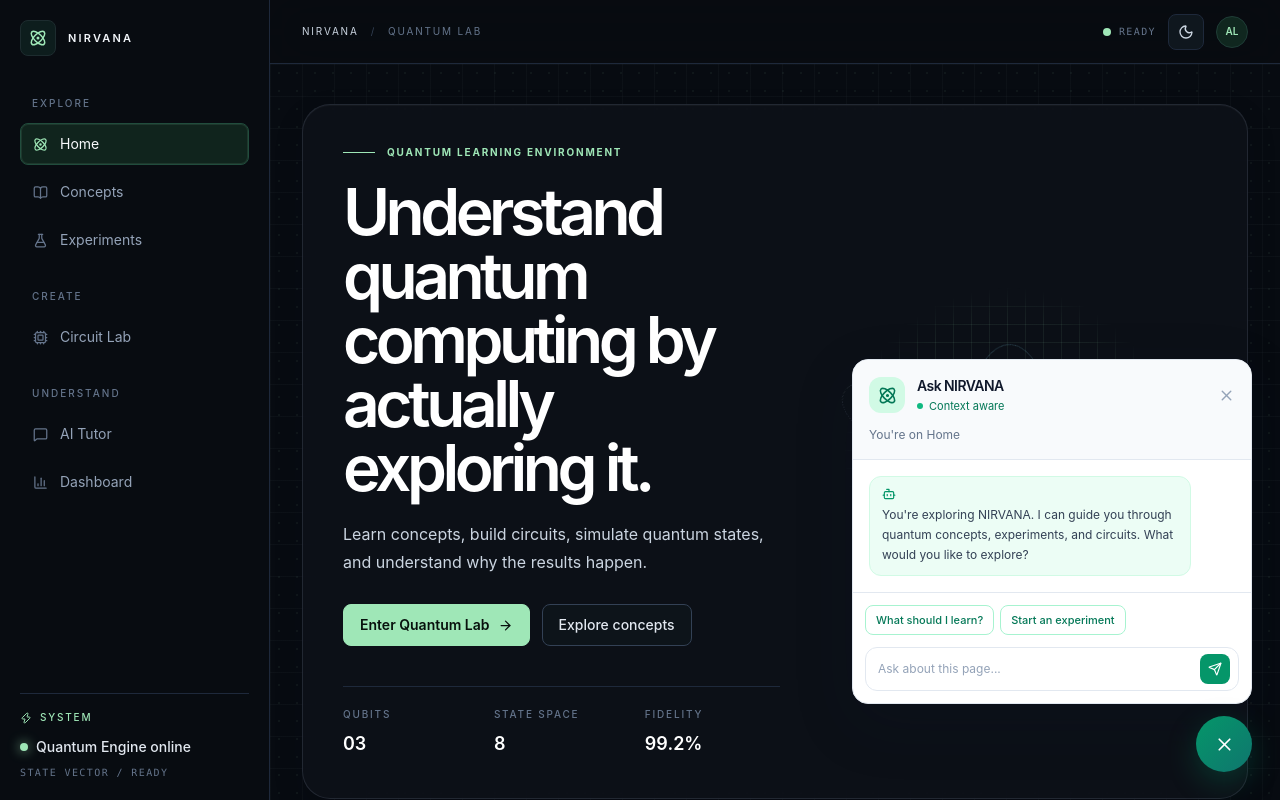
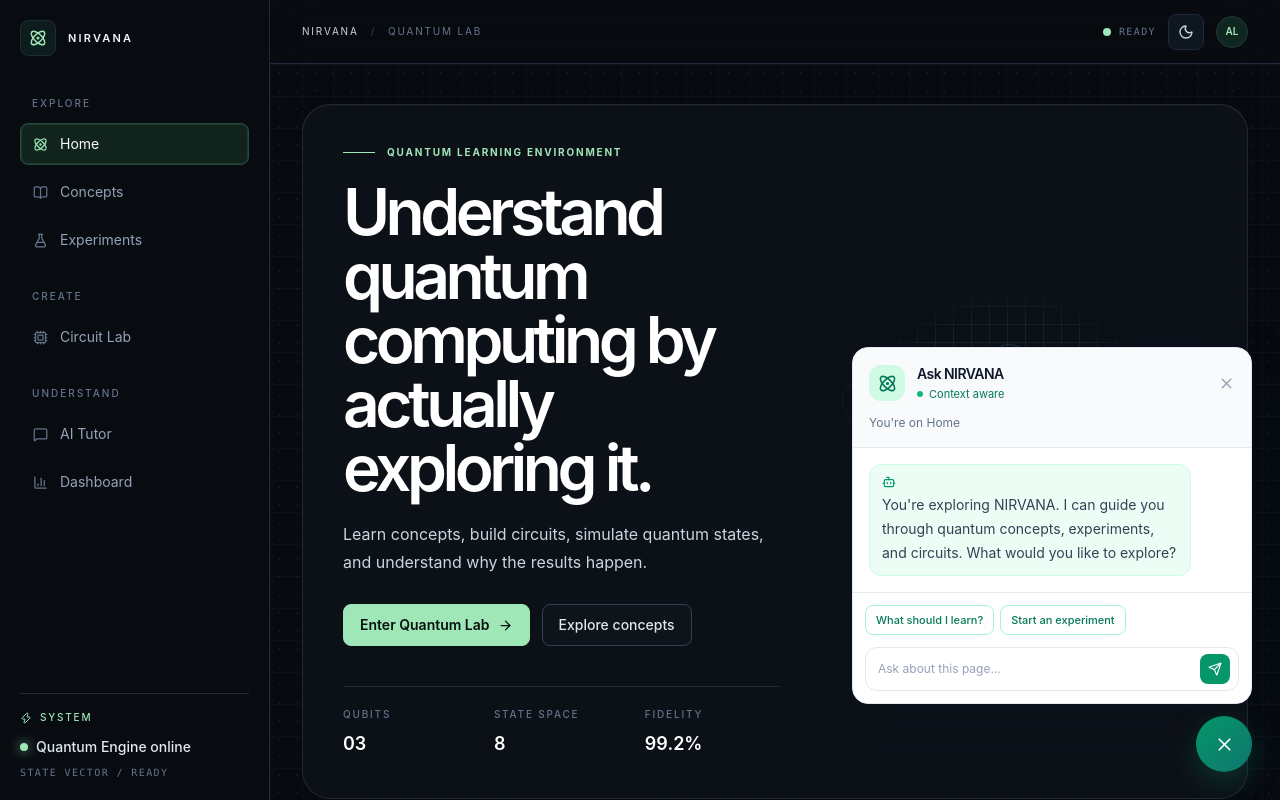
Before and after one commit to parthhemani08-dev/sih-website, a Next.js app: page / in a window 1280 px wide. Both pictures are taken after a click on the button 1224 px from the left and 744 px from the top of the page. Shown: the top 800 px of the page. Built offline with nearby package versions, Linux system fonts and the light colour scheme.

Commit message:
Integrate MarkdownMessage for assistant responses

```diff
--- a/components/ai-assistant/global-assistant.tsx
+++ b/components/ai-assistant/global-assistant.tsx
@@ -5,6 +5,7 @@ import { Atom, Bot, MessageSquare, Send, Sparkles, X } from "lucide-react";
 import { usePathname } from "next/navigation";
 import { getAssistantResponse } from "./assistant-service";
 import { useAssistantContext } from "./assistant-context";
+import MarkdownMessage from "../markdown-message";
 
 type Message = { role: "assistant" | "user"; text: string };
 
@@ -55,7 +56,7 @@ export default function GlobalAssistant() {
             <div className="flex items-center gap-3"><div className="flex h-9 w-9 items-center justify-center rounded-xl bg-emerald-100 text-emerald-700 dark:bg-emerald-900/50 dark:text-emerald-300"><Atom size={19} /></div><div><h2 className="text-sm font-semibold text-slate-900 dark:text-white">Ask NIRVANA</h2><p className="mt-0.5 flex items-center gap-1.5 text-[11px] text-emerald-700 dark:text-emerald-300"><span className="h-1.5 w-1.5 rounded-full bg-emerald-500" /> Context aware</p></div><button aria-label="Close assistant" onClick={() => setOpen(false)} className="ml-auto text-slate-400 hover:text-slate-700 dark:hover:text-white"><X size={17} /></button></div>
             <p className="mt-3 text-xs text-slate-500 dark:text-slate-400">{details.context}</p>
           </header>
-          <div className="max-h-72 space-y-3 overflow-y-auto p-4">{messages.map((message, index) => <div key={`${message.role}-${index}`} className={`flex gap-2 ${message.role === "user" ? "justify-end" : ""}`}><div className={`max-w-[88%] rounded-xl px-3 py-2.5 text-xs leading-5 ${message.role === "user" ? "bg-slate-100 text-slate-700 dark:bg-slate-800 dark:text-slate-200" : "border border-emerald-100 bg-emerald-50 text-slate-700 dark:border-emerald-900/60 dark:bg-emerald-950/40 dark:text-slate-200"}`}>{message.role === "assistant" && <Bot className="mb-1 text-emerald-600 dark:text-emerald-300" size={14} />}{message.text}</div></div>)}{loading && <div className="flex gap-2"><div className="max-w-[88%] rounded-xl border border-emerald-100 bg-emerald-50 px-3 py-2.5 text-xs italic leading-5 text-slate-500 dark:border-emerald-900/60 dark:bg-emerald-950/40 dark:text-slate-400">Thinking...</div></div>}</div>
+          <div className="max-h-72 space-y-3 overflow-y-auto p-4">{messages.map((message, index) => <div key={`${message.role}-${index}`} className={`flex gap-2 ${message.role === "user" ? "justify-end" : ""}`}><div className={`max-w-[88%] rounded-xl px-3 py-2.5 text-xs leading-5 ${message.role === "user" ? "bg-slate-100 text-slate-700 dark:bg-slate-800 dark:text-slate-200" : "border border-emerald-100 bg-emerald-50 text-slate-700 dark:border-emerald-900/60 dark:bg-emerald-950/40 dark:text-slate-200"}`}>{message.role === "assistant" && <Bot className="mb-1 text-emerald-600 dark:text-emerald-300" size={14} />}{message.role === "assistant" ? <MarkdownMessage text={message.text} /> : message.text}</div></div>)}{loading && <div className="flex gap-2"><div className="max-w-[88%] rounded-xl border border-emerald-100 bg-emerald-50 px-3 py-2.5 text-xs italic leading-5 text-slate-500 dark:border-emerald-900/60 dark:bg-emerald-950/40 dark:text-slate-400">Thinking...</div></div>}</div>
           <div className="border-t border-slate-200 p-3 dark:border-slate-700"><div className="mb-3 flex flex-wrap gap-1.5">{details.actions.map((action) => <button key={action} onClick={() => submit(action)} className="rounded-lg border border-emerald-200 bg-white px-2.5 py-1.5 text-[11px] font-medium text-emerald-700 hover:bg-emerald-50 dark:border-emerald-800 dark:bg-slate-900 dark:text-emerald-300 dark:hover:bg-emerald-950/40">{action}</button>)}</div><div className="flex items-center gap-2 rounded-xl border border-slate-200 bg-white px-2 py-1.5 focus-within:border-emerald-400 dark:border-slate-700 dark:bg-slate-950"><label className="sr-only" htmlFor="global-assistant-input">Ask Quantum AI Assistant</label><input id="global-assistant-input" value={input} onChange={(event) => setInput(event.target.value)} onKeyDown={(event) => event.key === "Enter" && submit()} placeholder="Ask about this page..." className="min-w-0 flex-1 bg-transparent px-1 text-xs text-slate-900 outline-none placeholder:text-slate-400 dark:text-white" /><button aria-label="Send message" onClick={() => submit()} className="rounded-lg bg-emerald-600 p-2 text-white hover:bg-emerald-700"><Send size={14} /></button></div></div>
         </section>
       )}
```
